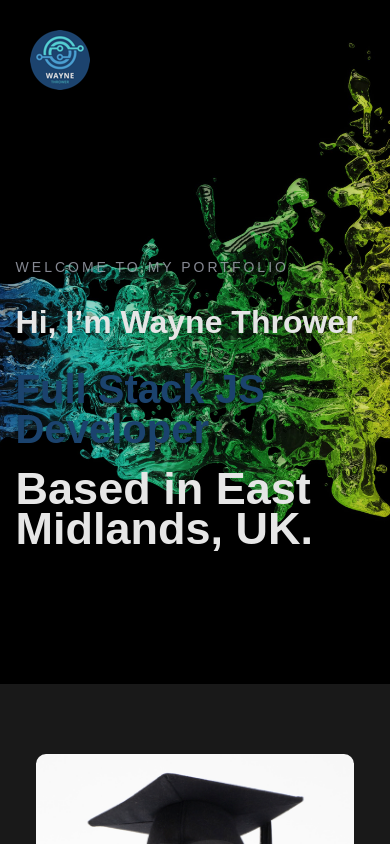
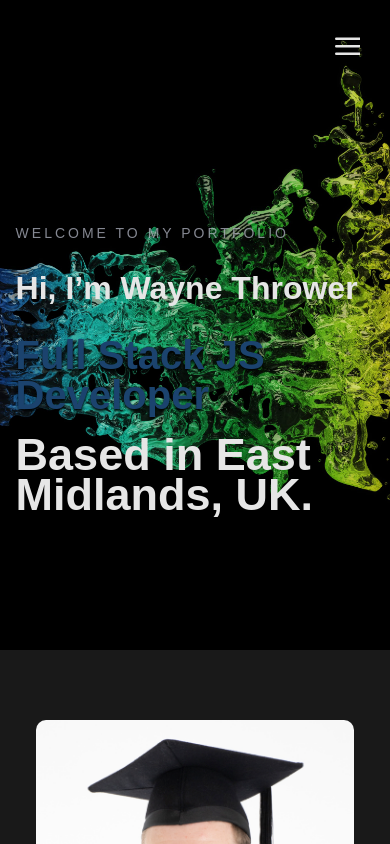
Before and after one commit to waynethrower/myPortfolio, a React (Create React App) app in the folder portfolio/: page / in a window 390 px wide. Shown: the top 844 px of the page. Built offline with nearby package versions, Linux system fonts and the light colour scheme.

Commit message:
Icon hidden when needed and shows in mobile

```diff
--- a/portfolio/src/Home.css
+++ b/portfolio/src/Home.css
@@ -6,14 +6,13 @@
   background-size: cover;
   opacity: 0.9;
 }
+
 li.nav__items {
   font-size: 18px;
   padding-bottom: 15px;
-  transition: 0.4s;
 }
+
 li.nav__items:hover {
-  display: inline;
-  transform: scale(1.1);
   color: #1f4b7a;
 }
 
@@ -25,21 +24,23 @@ h1.home__text {
   font-size: 18px;
   font-weight: 400;
   letter-spacing: 3px;
-  color: rgba(198, 201, 216, 0.75);
+  color: rgba(198, 201, 216, 0.75) !important;
   text-shadow: 0 2px 3px rgba(0, 0, 0, 0.8);
 }
+
 h2.home__text {
   font-size: 54px;
   line-height: 54px;
   font-weight: 800;
   font-family: Montserrat, sans-serif;
 }
+
 h3.home__text {
   font-size: 50px;
   font-weight: 800;
   font-family: Montserrat, sans-serif;
   line-height: 40px;
-  text-shadow: 0 2px 3px rgba(0, 0, 0, 0.5);
+  text-shadow: 0 2px 3px rgba(0, 0, 0, 1.8);
 }
 h4.home__text {
   font-size: 50px;
@@ -47,9 +48,11 @@ h4.home__text {
   line-height: 40px;
   font-family: Montserrat, sans-serif;
 }
+
 .header {
   transition: 0.4s all ease;
 }
+
 .header.active {
   position: fixed;
   z-index: 1000;
@@ -58,12 +61,13 @@ h4.home__text {
   background-color: #191919;
 }
 .toggle__menu {
-  display: flex;
+  display: none;
   justify-content: flex-end;
   float: right;
   z-index: 1000;
   width: 100%;
 }
+
 ul.sidebar.d__flex {
   flex-wrap: wrap;
   height: 100%;
@@ -75,20 +79,28 @@ ul.sidebar.d__flex {
   top: 0%;
   flex-direction: column;
 }
+
 li.sideNavbar {
   padding: 25px 30px;
 }
+
 /* RESPONSIVE */
-@media only screen and (max-width: 768px) {
+@media only screen and (max-width: 820px) {
   .header {
     justify-content: space-between;
   }
+
   .navigation.pxy__30 {
     display: none;
+  }
+
+  .toggle__menu {
+    display: flex;
   }
   h2.white.pz__10 {
     font-size: 50px !important;
   }
+
   svg.bi.bi-justify.white.pointer {
     width: 30px;
     height: 30px;
--- a/portfolio/src/Home.js
+++ b/portfolio/src/Home.js
@@ -1,19 +1,20 @@
-import React from "react"
+import React, { useState } from "react"
 
 //styles
 import "./Home.css"
 
-//assets
-import logo from "./img/logo.png"
+function Home() {
+  window.addEventListener("scroll", function () {
+    const header = document.querySelector(".header")
+    header.classList.toggle("active", window.scrollY > 0)
+  })
+  //Toggle Menu
+  const [show, setShow] = useState(false)
 
-function Home() {
   return (
-    <div className="home">
+    <div className="home" id="Home">
       <div className="home__bg">
         <div className="header d__flex align__items__center pxy__30">
-          <div className="logo">
-            <img src={logo} alt="" />
-          </div>
           <div className="navigation pxy__30">
             <ul className="navbar d__flex">
               <a href="#Home">
@@ -33,6 +34,44 @@ function Home() {
               </a>
             </ul>
           </div>
+          {/* Toogle Menu */}
+          <div className="toggle__menu">
+            <svg
+              onClick={() => setShow(!show)}
+              xmlns="http://www.w3.org/2000/svg"
+              width="14"
+              height="10"
+              fill="currentColor"
+              class="bi bi-justify white pointer"
+              viewBox="0 0 12 12"
+            >
+              <path
+                fill-rule="evenodd"
+                d="M2 12.5a.5.5 0 0 1 .5-.5h11a.5.5 0 0 1 0 1h-11a.5.5 0 0 1-.5-.5zm0-3a.5.5 0 0 1 .5-.5h11a.5.5 0 0 1 0 1h-11a.5.5 0 0 1-.5-.5zm0-3a.5.5 0 0 1 .5-.5h11a.5.5 0 0 1 0 1h-11a.5.5 0 0 1-.5-.5zm0-3a.5.5 0 0 1 .5-.5h11a.5.5 0 0 1 0 1h-11a.5.5 0 0 1-.5-.5z"
+              />
+            </svg>
+          </div>
+          {show ? (
+            <div className="sideNavbar">
+              <ul className="sidebar d__flex">
+                <li className="sideNavbar">
+                  <a href="#Home">Home</a>
+                </li>
+                <li className="sideNavbar">
+                  <a href="#About">About</a>
+                </li>
+                <li className="sideNavbar">
+                  <a href="#Portfolio">Portfolio</a>
+                </li>
+                {/* <li className="sideNavbar">
+                  <a href="#blog">Blog</a>
+                </li> */}
+                <li className="sideNavbar">
+                  <a href="#Contact">Contact</a>
+                </li>
+              </ul>
+            </div>
+          ) : null}
         </div>
         {/*Home Content*/}
         <div className="container">
--- a/portfolio/src/Project.js
+++ b/portfolio/src/Project.js
@@ -29,9 +29,8 @@ function Project() {
               </div>
               <div className="project__meta absolute">
                 <h5 className="project__text">Xmas Week Project</h5>
-                <h4 className="project__text">
-                  Who Want's To Be A Millionaire
-                </h4>
+                {/* <h4 className="project__text">
+                </h4> */}
                 {/* <a href="#" className="project__btn">
                   View Project
                 </a> */}
```
